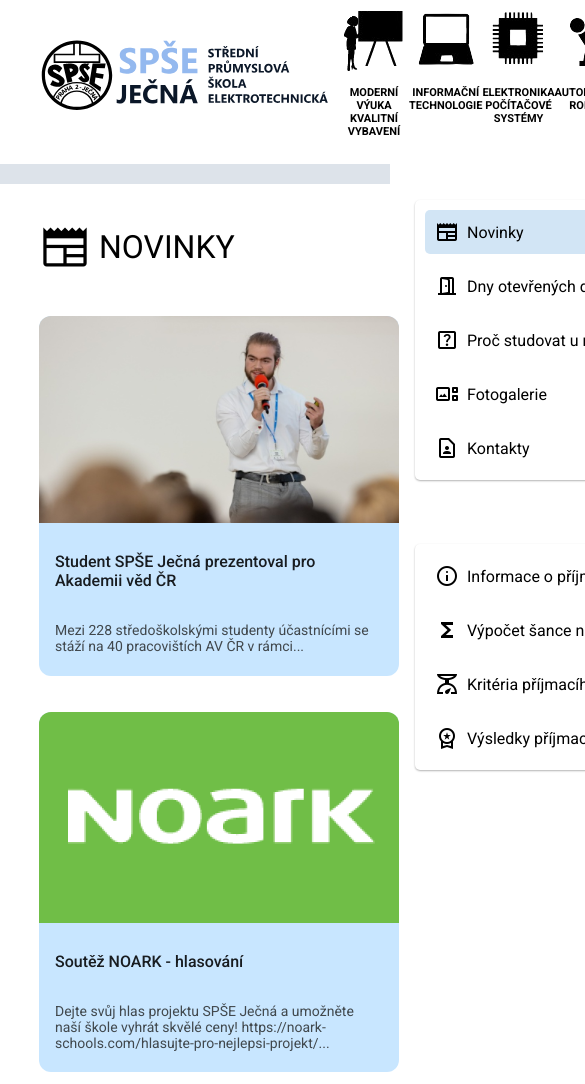
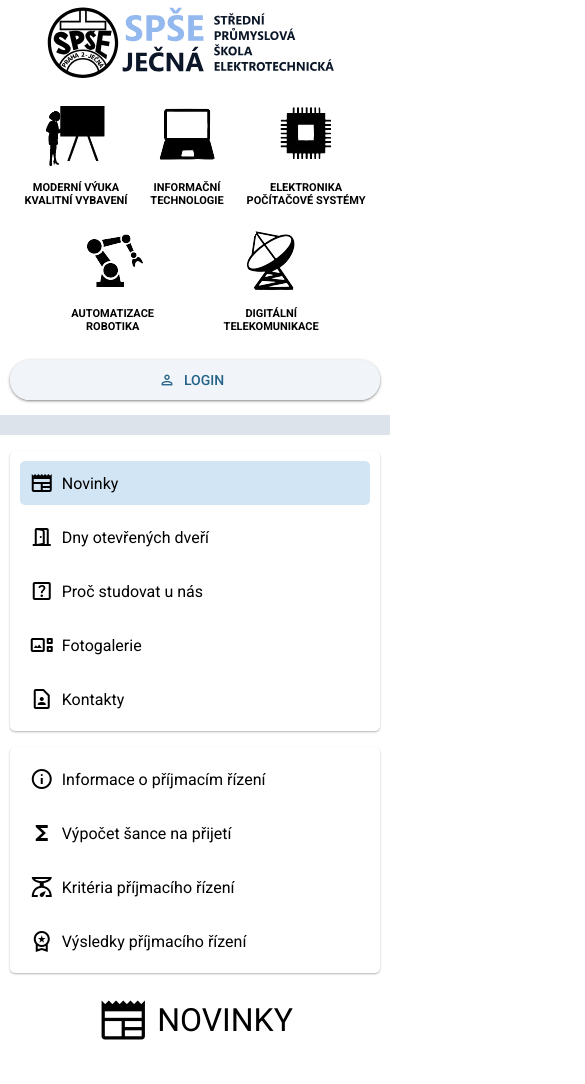
Before and after one commit to Tomasan7/ZaverecneKodovani, a website: page src/index.html in a window 390 px wide. Shown: the top 1084 px of the page, 585 px wide, since content can reach past the window. Drawn offline with nearby package versions, Linux system fonts and the light colour scheme.

Commit message:
Make layout responsive

```diff
--- a/src/index.css
+++ b/src/index.css
@@ -9,7 +9,7 @@
 
 .article
 {
-    width: 360px;
+    max-width: 360px;
     max-height: 360px;
     border-radius: 12px;
     background-color: var(--md-sys-color-primary-container);
@@ -50,3 +50,21 @@
     color: var(--md-sys-color-on-surface-variant);
     margin-top: 32px;
 }
+
+@media screen and (max-width: 1340px)
+{
+    .articles
+    {
+        width: 100%;
+        align-items: stretch;
+        flex-direction: column;
+        flex-wrap: nowrap;
+    }
+
+    .article
+    {
+        width: 100%;
+        max-width: 100%;
+        max-height: none;
+    }
+}
--- a/src/index.html
+++ b/src/index.html
@@ -50,7 +50,7 @@
             </p>
         </a>
     </div>
-    <md-elevated-button href="https://www.spsejecna.cz/">
+    <md-elevated-button class="login-btn" href="https://www.spsejecna.cz/">
         <md-icon slot="icon">person</md-icon>
         LOGIN
     </md-elevated-button>
--- a/src/styles.css
+++ b/src/styles.css
@@ -154,3 +154,49 @@
     background-color: var(--md-sys-color-secondary-container);
     cursor: default;
 }
+
+@media screen and (max-width: 1340px)
+{
+    header
+    {
+        flex-direction: column;
+        row-gap: 16px;
+        width: 95%;
+    }
+
+    .specialization-container
+    {
+        flex-wrap: wrap;
+        gap: 8px;
+        width: 100%;
+    }
+
+    .login-btn
+    {
+        width: 100%;
+    }
+
+    .page-container
+    {
+        flex-direction: column-reverse;
+        align-items: stretch;
+        width: 95%;
+    }
+
+    .sidebar
+    {
+        width: 100%;
+        row-gap: 16px;
+    }
+
+    .navbar
+    {
+        width: 100%;
+        align-items: stretch;
+    }
+
+    .page-headline
+    {
+        align-self: center;
+    }
+}
```
